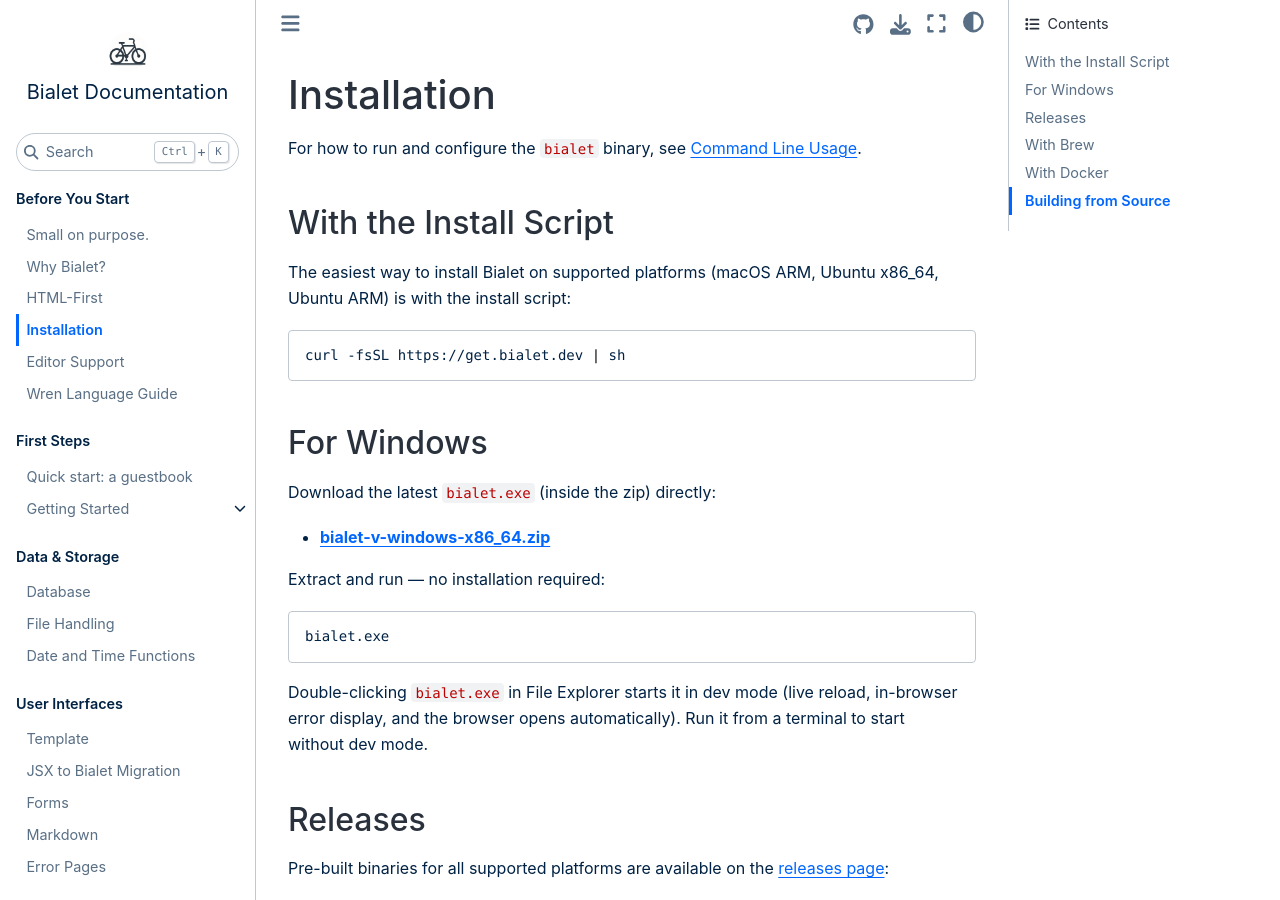
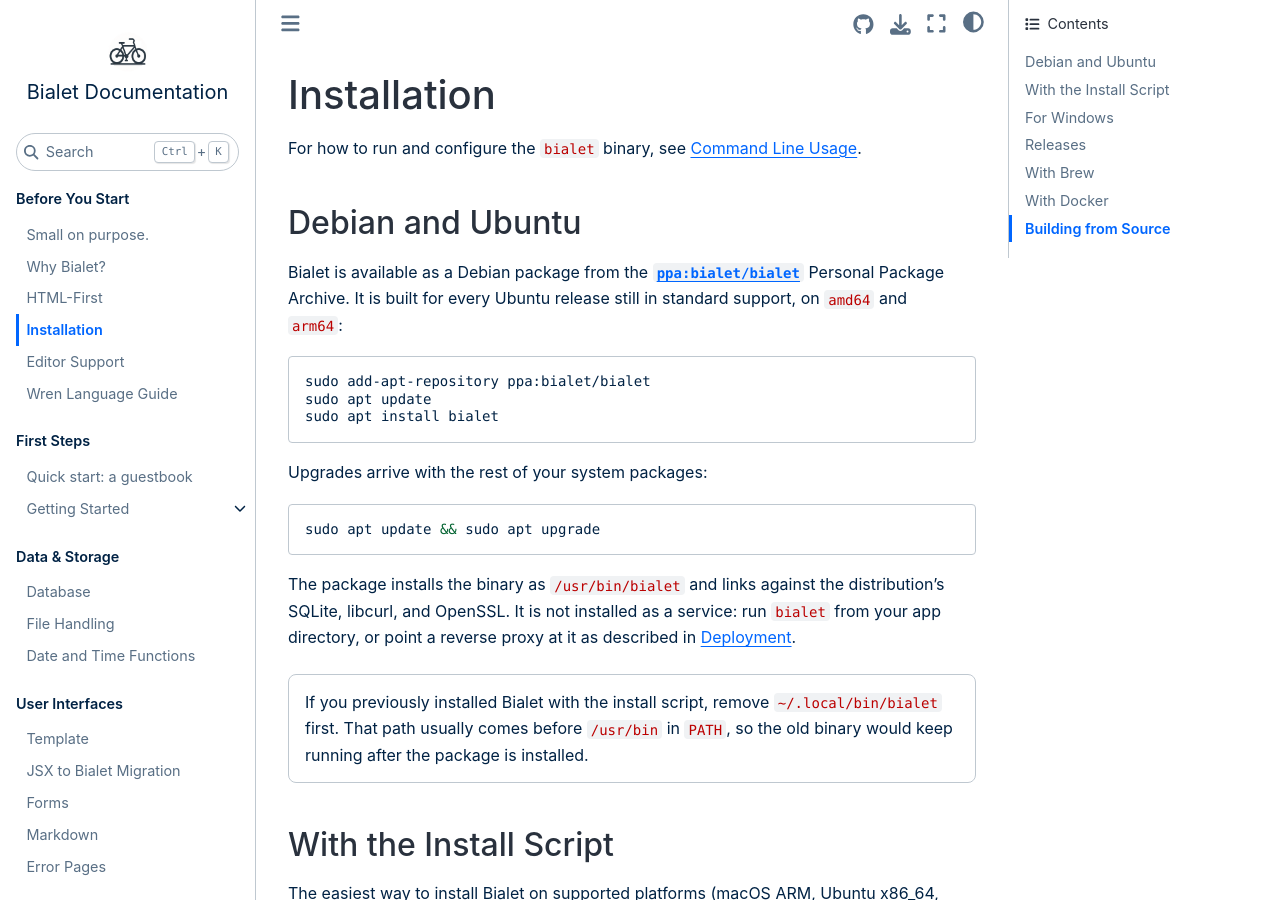
Before and after one commit to bialet/bialet, a Sphinx documentation site: the page built from docs/installation.md, in a window 1280 px wide and 900 px high. Built offline with Sphinx 7.4.7 and the Sphinx Book theme 1.1.4, drawn with Linux system fonts in a browser that asks for light colours; the version number could not be read and is left out.

Commit message:
build(debian): package for Debian/Ubuntu and automate PPA uploads
Add a debian/ directory and a GitHub Actions workflow that publishes a
signed source package to ppa:bialet/bialet when a release is published.

- debian/control: binary package built against the distribution's SQLite,
  libcurl, and OpenSSL (not the static release binary).
- debian/rules: pass dpkg-buildflags through new EXTRA_CFLAGS/EXTRA_LDFLAGS
  Makefile hooks, keep -Werror out of package builds, install the binary
  without dh_auto_install's ~/.local/bin target, and smoke-test the build.
- Makefile: add EXTRA_CFLAGS/EXTRA_LDFLAGS so packaging can append flags
  without overriding the hardening and OpenSSL ones.
- .github/workflows/ppa.yml: on release, build the .orig tarball without
  debian/, add a per-series changelog entry, sign, lint, and dput for
  jammy and noble. Builds and lints unsigned until the GPG secret exists.
- Document apt installation in README and docs/installation.md.

````diff
--- a/docs/installation.md
+++ b/docs/installation.md
@@ -2,6 +2,34 @@
 
 For how to run and configure the `bialet` binary, see
 [Command Line Usage](usage.md).
+
+## Debian and Ubuntu
+
+Bialet is available as a Debian package from the
+[`ppa:bialet/bialet`](https://launchpad.net/~bialet/+archive/ubuntu/bialet)
+Personal Package Archive. It is built for every Ubuntu release still in
+standard support, on `amd64` and `arm64`:
+
+```bash
+sudo add-apt-repository ppa:bialet/bialet
+sudo apt update
+sudo apt install bialet
+```
+
+Upgrades arrive with the rest of your system packages:
+
+```bash
+sudo apt update && sudo apt upgrade
+```
+
+The package installs the binary as `/usr/bin/bialet` and links against the
+distribution's SQLite, libcurl, and OpenSSL. It is not installed as a service:
+run `bialet` from your app directory, or point a reverse proxy at it as
+described in [Deployment](deployment.md).
+
+> If you previously installed Bialet with the install script, remove
+> `~/.local/bin/bialet` first. That path usually comes before `/usr/bin` in
+> `PATH`, so the old binary would keep running after the package is installed.
 
 ## With the Install Script
 
````
Also changed, not shown: README.md (+8 -0 lines), 10 other files.
